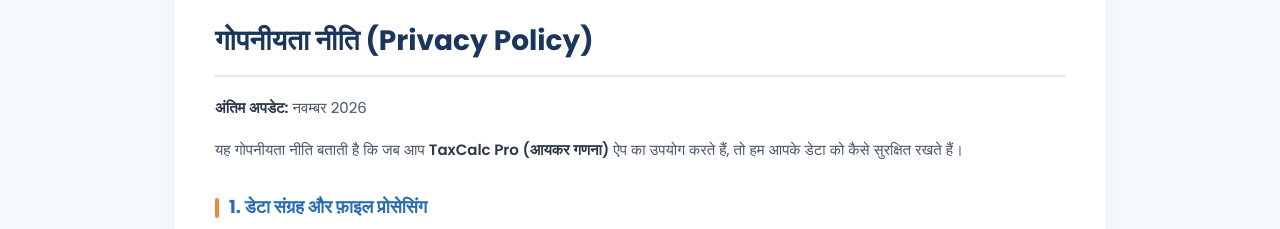
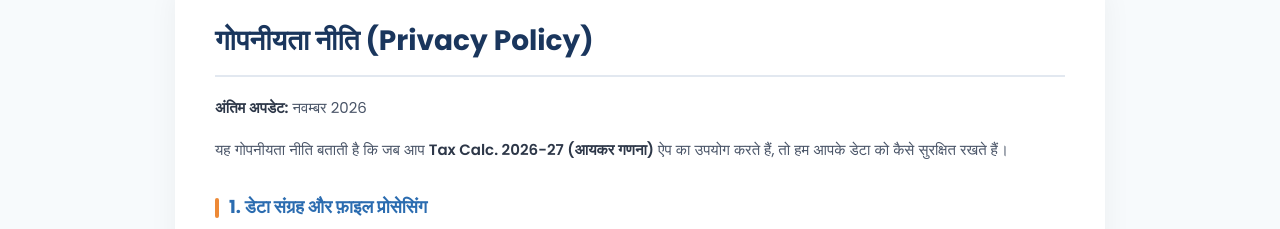
Before and after one commit to pckaseru/TaxCalc-Privacy-Policy, a plain HTML site: page index.html in a window 1280 px wide. Both pictures are taken after a click on the button "हिंदी में पढ़ें". Shown: the part 131-360 px from the top of the page. Drawn offline with Linux system fonts and the light colour scheme.

Commit message:
Update privacy policy app name and version

```diff
--- a/index.html
+++ b/index.html
@@ -179,7 +179,7 @@
             <h1>गोपनीयता नीति (Privacy Policy)</h1>
             <p><strong>अंतिम अपडेट:</strong> नवम्बर 2026</p>
 
-            <p>यह गोपनीयता नीति बताती है कि जब आप <strong>TaxCalc Pro (आयकर गणना)</strong> ऐप का उपयोग करते हैं, तो हम आपके डेटा को कैसे सुरक्षित रखते हैं।</p>
+            <p>यह गोपनीयता नीति बताती है कि जब आप <strong>Tax Calc. 2026-27 (आयकर गणना)</strong> ऐप का उपयोग करते हैं, तो हम आपके डेटा को कैसे सुरक्षित रखते हैं।</p>
 
             <h2>1. डेटा संग्रह और फ़ाइल प्रोसेसिंग</h2>
             <p>यह ऐप आपको अपना मूल GA55 प्रपत्र अपलोड करके डेटा पढ़ने की सुविधा देता है। <strong>कृपया ध्यान दें कि दस्तावेज़ पढ़ने, डेटा निकालने और PDF बनाने की पूरी प्रक्रिया केवल आपके मोबाइल/डिवाइस के अंदर ही होती है।</strong> हम आपके GA55 दस्तावेज़ या किसी भी व्यक्तिगत/वित्तीय डेटा को अपने सर्वर पर अपलोड, स्टोर या शेयर नहीं करते हैं।</p>
```
